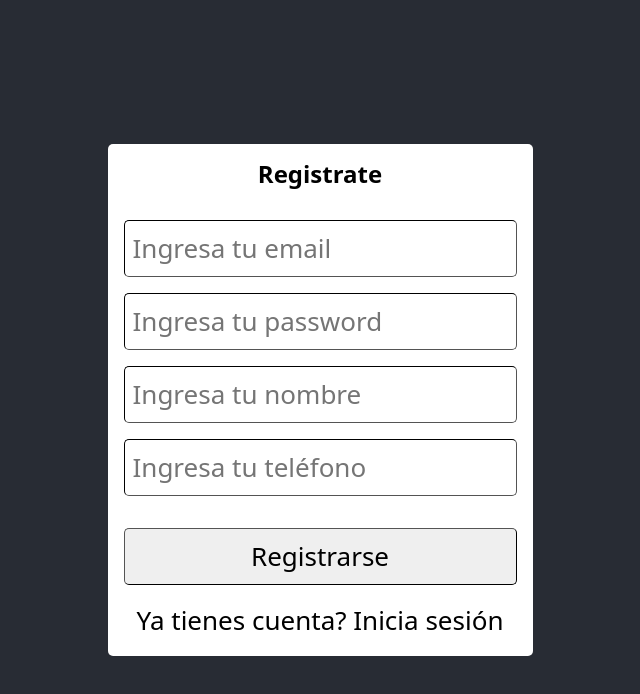
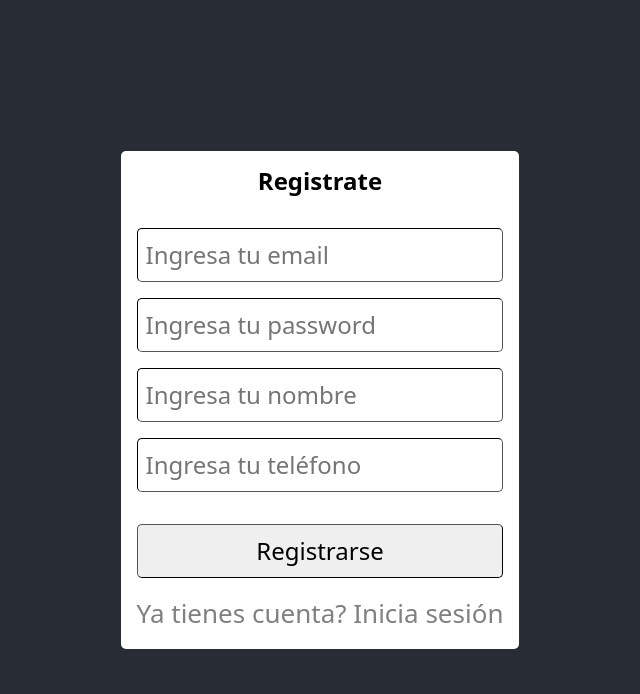
Before and after one commit to Devf-Fullstack-Todo-App/todo-app-web, a React (Create React App) app: page /registro in a window 1280 px wide. Shown: the top 694 px of the page, without its empty margins (320-960 px from the left). Built offline with nearby package versions, Linux system fonts and the light colour scheme.

Commit message:
Cambios css SignIn y SignUp

```diff
--- a/src/components/SignIn.css
+++ b/src/components/SignIn.css
@@ -24,6 +24,7 @@
   min-width: 250px;
   border-color: black;
   border-width: 1px;
+  font-size: 24px;
 }
 
 .SignIn .SignIn-input:last-of-type {
@@ -37,6 +38,25 @@
   border-color: black;
   border-width: 1px;
   margin-bottom: 1rem;
+  font-size: 24px;
+  transition: all 0.6s ease-in-out;
+}
+
+.SignIn .SignIn-button:hover {
+  opacity: 0.5;
+  background: black;
+  color: white;
+}
+
+.SignIn .SignIn-Link {
+  text-decoration: none;
+  color: gray;
+  transition: all 0.4s ease-in-out;
+}
+
+.SignIn .SignIn-Link:hover {
+  color: black;
+  text-decoration-line: underline;
 }
 
 .SignIn .SignIn-error {
--- a/src/components/SignIn.js
+++ b/src/components/SignIn.js
@@ -62,7 +62,7 @@ function SignIn(props) {
         {loader ? 'Cargando...' : 'Iniciar sesión'}</button>
         {error && <p className="SignIn-error">{error.message}</p>}
         {success && <p className="SignIn-success">{success.message}</p>}
-        <Link to="/registro">No tienes cuenta? Registrate</Link>
+        <Link to="/registro" className='SignIn-Link'>No tienes cuenta? Registrate</Link>
       </form>
     </div>
   )
--- a/src/components/SignUp.css
+++ b/src/components/SignUp.css
@@ -24,6 +24,7 @@
   min-width: 250px;
   border-color: black;
   border-width: 1px;
+  font-size: 24px;
 }
 
 .SignUp .SignUp-input:last-of-type {
@@ -37,6 +38,25 @@
   border-color: black;
   border-width: 1px;
   margin-bottom: 1rem;
+  font-size: 24px;
+  transition: all 0.6s ease-in-out;
+}
+
+.SignUp .SignUp-button:hover {
+  opacity: 0.5;
+  background: black;
+  color: white;
+}
+
+.SignUp .SignUp-Link {
+  text-decoration: none;
+  color: gray;
+  transition: all 0.6s ease-in-out;
+}
+
+.SignUp .SignUp-Link:hover {
+  color: black;
+  text-decoration-line: underline;
 }
 
 .SignUp .SignUp-error {
--- a/src/components/SignUp.js
+++ b/src/components/SignUp.js
@@ -85,7 +85,7 @@ function SignUp(props) {
         {error && <p className="SignUp-error">{error.message}</p>}
         {success && <p className="SignUp-success">{success.message}</p>}
 
-        <Link to="/inicio">Ya tienes cuenta? Inicia sesión</Link>
+        <Link to="/inicio" className='SignUp-Link'>Ya tienes cuenta? Inicia sesión</Link>
       </form>
     </div>
   )
```
